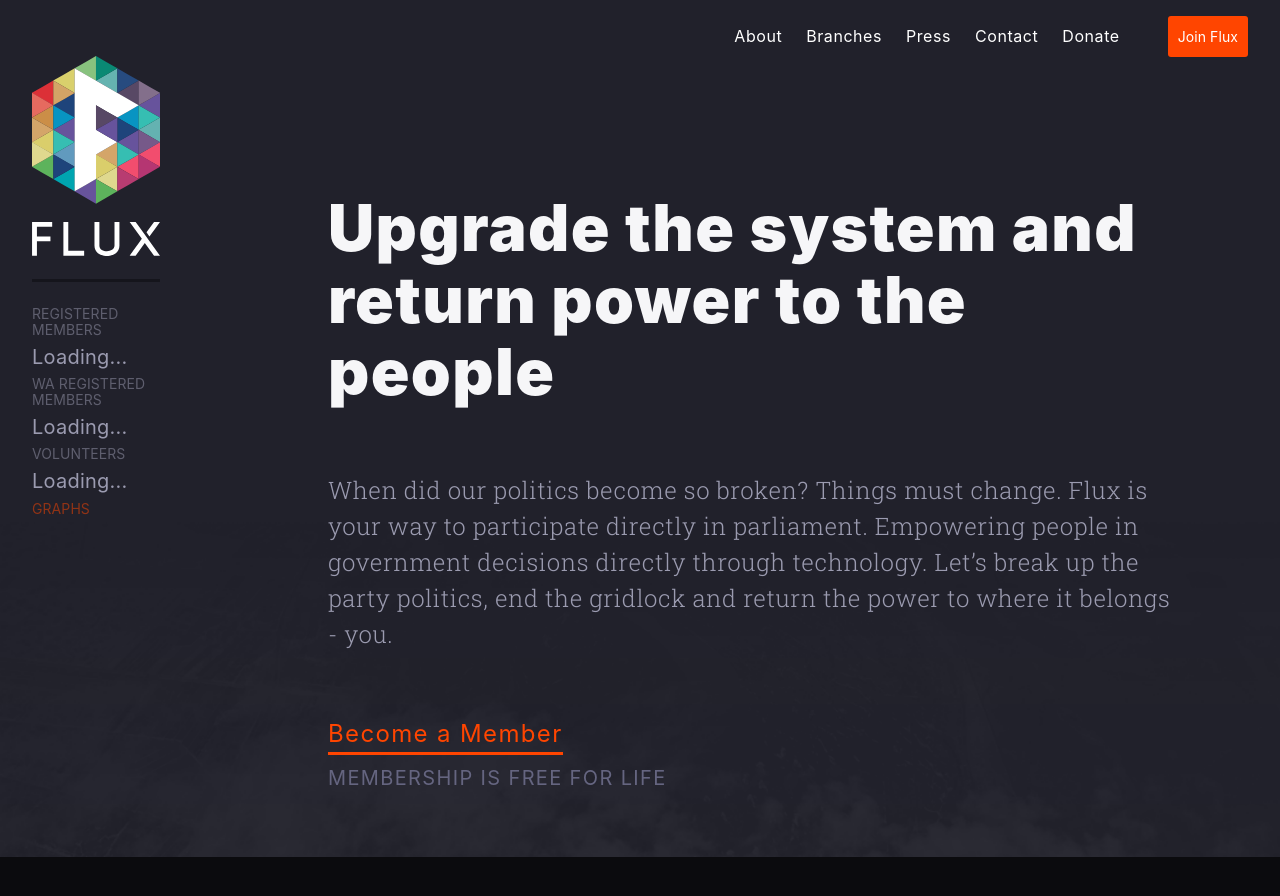
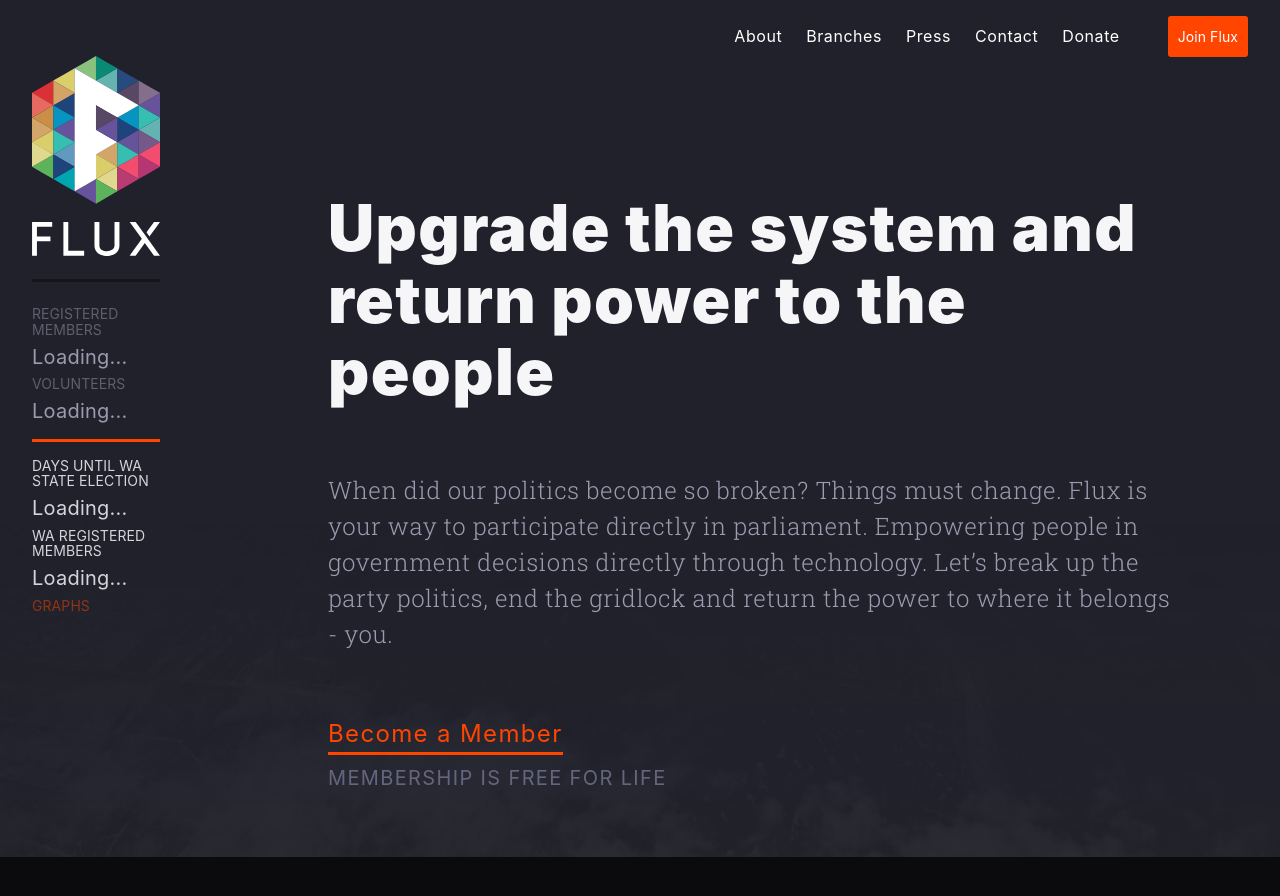
Before and after one commit to voteflux/flux-website-v2, a Jekyll site: the page built from index.html, in a window 1280 px wide and 900 px high. Shown: the top 896 px of the window. Built offline with Jekyll 4.4.1, drawn with Linux system fonts in a browser that asks for light colours; grey boxes are pictures that could not be loaded.

Commit message:
Added Countdown to WA Election on front page and mobile front page

```diff
--- a/index.html
+++ b/index.html
@@ -75,10 +75,19 @@
               </div>
               <h5 class="muted caps">Registered<br>Members</h5>
               <h3> <span class="js-member-count">Loading...</span> </h3>
-              <h5 class="muted caps">WA Registered<br>Members</h5>
-              <h3> <span class="js-wamember-count">Loading...</span> </h3>
               <h5 class="muted caps">Volunteers</h5>
               <h3> <span class="js-volunteer-count">Loading...</span> </h3>
+
+              <!-- WA State Election Countdown - Remove After 11 March 2017 -->
+              <div class="clearfix">
+                <hr class="border-bottom accent width-8rem left my1">
+              </div>
+              <h5 class="light-silver caps">Days until WA<br>State Election</h5>
+              <h3 class="light-silver"> <span class="js-waelection-countdown">Loading...</span> </h3>
+              <h5 class="light-silver caps">WA Registered<br>Members</h5>
+              <h3 class="light-silver"> <span class="js-wamember-count">Loading...</span> </h3>
+              <!-- WA State Election Countdown - Remove After 11 March 2017 -->
+
               <h5 class="muted caps"> <a href="/dashboard">Graphs</a> </h5>
             </div>
           </div>
@@ -103,10 +112,19 @@
         <div class="md-hide lg-hide silver">
           <h5 class="muted caps mt3">Registered Members</h5>
           <h3><span class="js-member-count">Loading...</span></h3>
-          <h5 class="muted caps mt2">WA Registered<br>Members</h5>
-          <h3> <span class="js-wamember-count">Loading...</span> </h3>
           <h5 class="muted caps mt2">Volunteers</h5>
           <h3><span class="js-volunteer-count">Loading...</span></h3>
+
+          <!-- WA State Election Countdown - Remove After 11 March 2017 -->
+          <div class="clearfix">
+            <hr class="border-bottom accent width-8rem left my1">
+          </div>
+          <h5 class="light-silver caps mt2">Days until WA State Election</h5>
+          <h3 class="light-silver"> <span class="js-waelection-countdown">Loading...</span> </h3>
+          <h5 class="light-silver caps mt2">WA Registered Members</h5>
+          <h3 class="light-silver"> <span class="js-wamember-count">Loading...</span> </h3>
+          <!-- WA State Election Countdown - Remove After 11 March 2017 -->
+
           <h5 class="muted caps mt2"> <a href="/dashboard">Graphs</a> </h5>
         </div>
       </div>
--- a/js/main.js
+++ b/js/main.js
@@ -250,6 +250,16 @@
   };
 
 
+  // Returns number of days until a given date. Used for election countdowns
+  function getDaysTo(endDate) {
+    var today = new Date();
+    var distance = endDate - today;
+    if (distance < 0)
+      return 0;
+    return Math.ceil(distance / 86400000); // 86400000 ms in 1 day
+  }
+
+
   // get member and volenteer info ajax request
   var getMembers = function() {
     $.ajax({
@@ -269,6 +279,8 @@
           // TS: No need to differentiate between mobile and non-mobile here for now
           // "js-member-count-mobile": data.n_members,
           // "js-volunteer-count-mobile": data.n_volunteers
+          // WA State Election Countdown - Remove After 11 March 2017
+          "js-waelection-countdown": getDaysTo(new Date('03/11/2017')), // Use US Date Format MM/DD/YYYY
         };
 
         var set_contents = function(e, to_set){
```
Also changed, not shown: wa-landinghome.html (+22 -4 lines).
